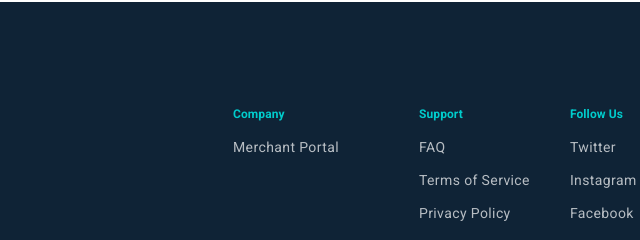
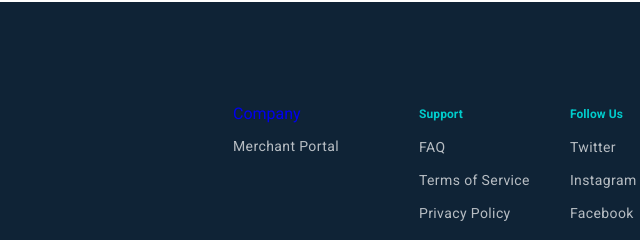
Before and after one commit to ozodbekjaan/lesson-26, a plain HTML site: page index.html in a window 1280 px wide. Shown: the part 1518-1758 px from the top of the page, 325-965 px from the left. Drawn offline with Linux system fonts and the light colour scheme.

Commit message:
four commit

```diff
--- a/index.html
+++ b/index.html
@@ -136,7 +136,7 @@
                     <div class="leader">
                         <div class="company">
                             <a href="#">
-                                <span class="not">Company</span>
+                                <span class="yes">Company</span>
                             </a>
                             <a href="#" class="link" > Merchant Portal</a>
                         </div>
```
